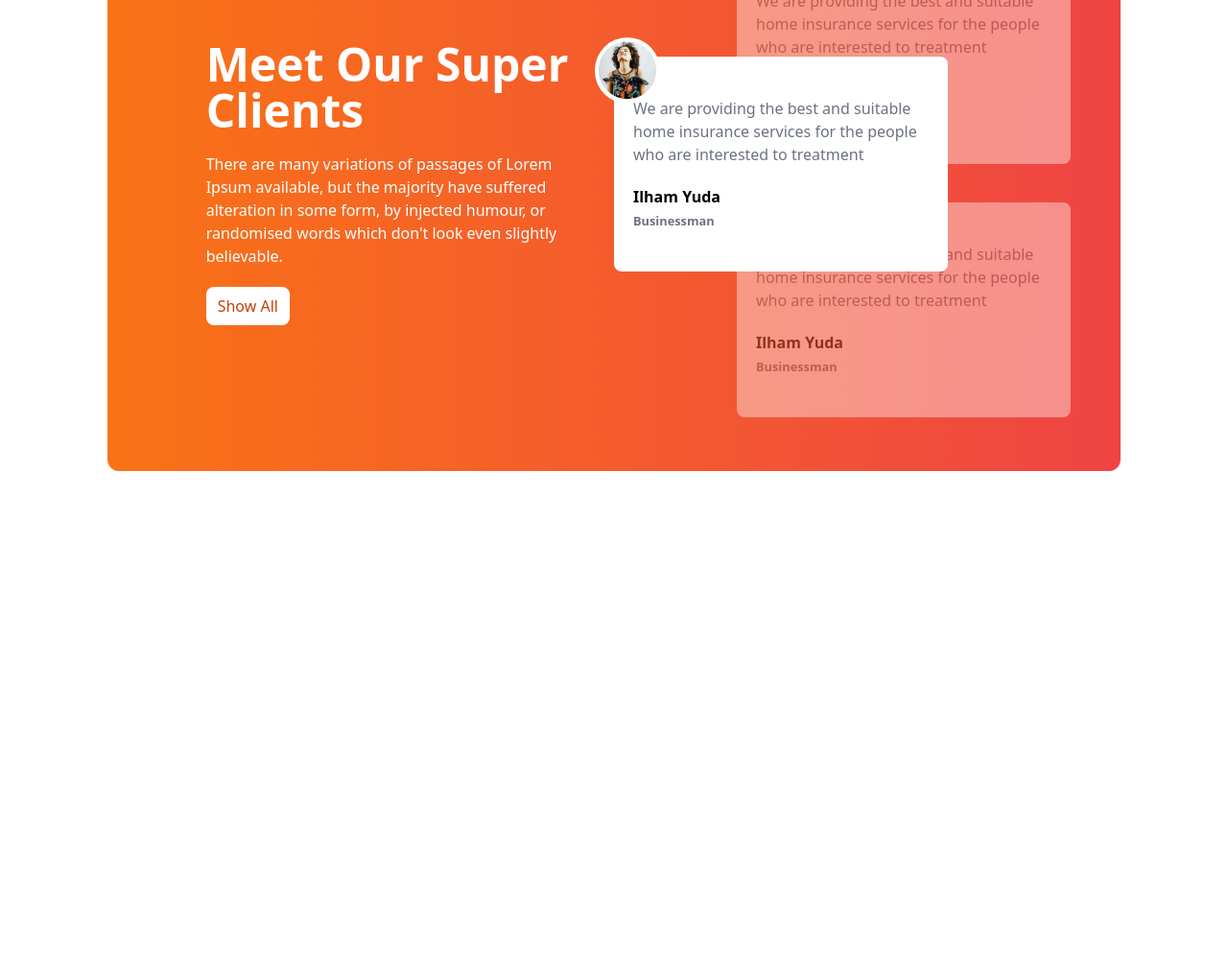
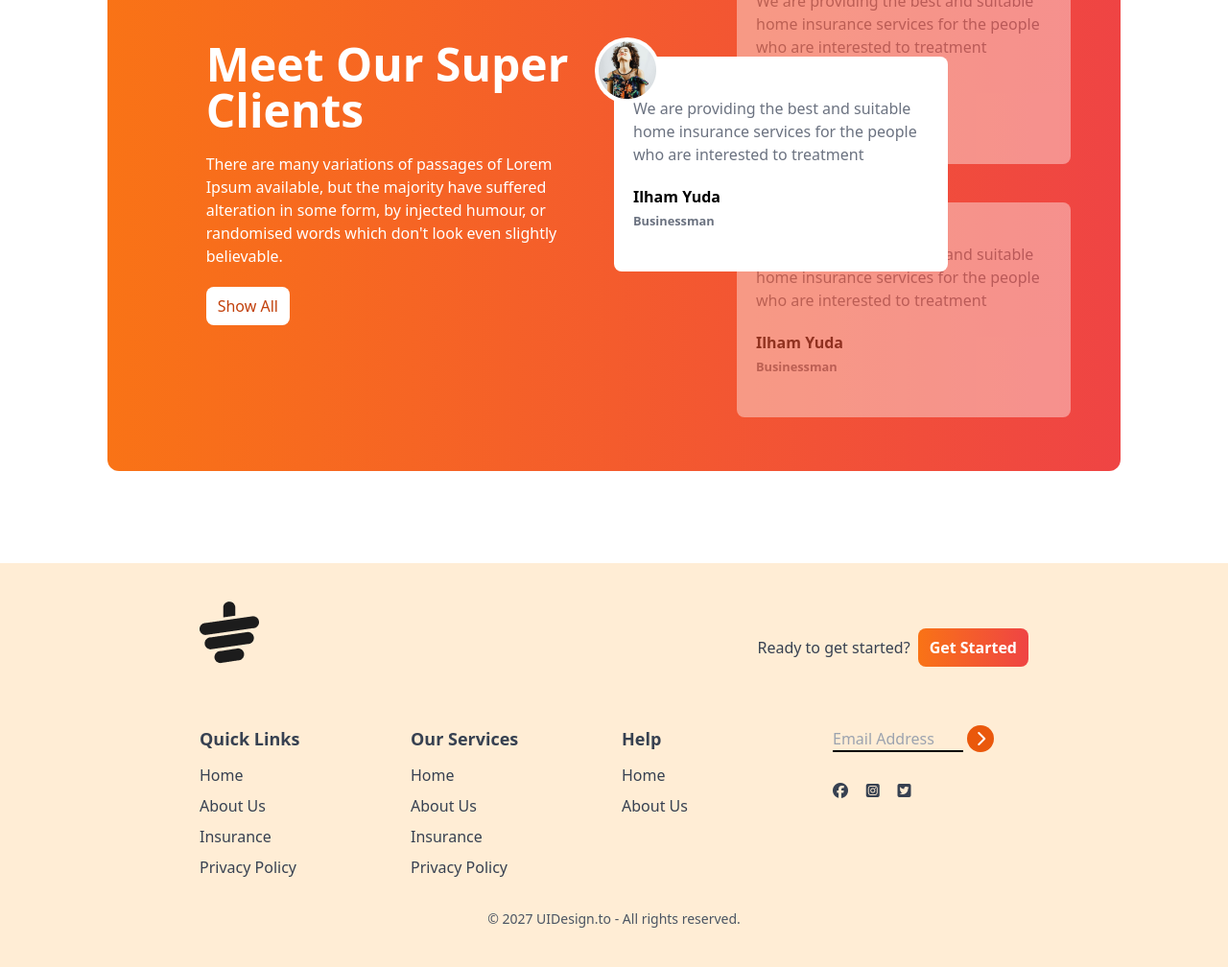
Before and after one commit to Hridoy7887-stack/Tea-House-Project-Official, a plain HTML site: page index.html in a window 1280 px wide. Shown: the part 1936-2944 px from the top of the page at 96% size. Before the commit the page ends 2523 px from the top, so only its background shows below. Drawn offline with nearby package versions, Linux system fonts and the light colour scheme.

Commit message:
added footer section

```diff
--- a/index.html
+++ b/index.html
@@ -187,8 +187,98 @@
           </div>
 
         </section>
+        <!-- News section homework -->
+
+
 
    </main>
+   <!-- Footer section -->
+    <footer class="bg-orange-100 text-gray-700 py-10 px-4 md:px-16">
+<div class="w-9/12 mx-auto">
+  <!-- Logo -->
+   <div class="mb-8 flex justify-between">
+    <img class="mb-8" src="./images/cup.png" alt="">
+    <div class="flex items-center gap-2">
+      <h4>Ready to get started?</h4>
+      <button class="bg-gradient-to-r from-orange-500 to-red-500 px-3 py-2 rounded-lg text-white font-bold">Get Started</button>
+    </div>
+   </div>
+   <!-- Links -->
+    <div class="grid grid-cols-1 md:grid-cols-2 lg:grid-cols-4 gap-4">
+      <!-- first column -->
+       <div>
+        <h3 class="font-semibold text-lg mb-3">Quick Links</h3>
+        <ul class="space-y-2">
+          <li>
+            <a class="hover:text-orange-600" href="#">Home</a>
+          </li>
+          <li>
+            <a class="hover:text-orange-600" href="#">About Us</a>
+          </li>
+          <li>
+            <a class="hover:text-orange-600" href="#">Insurance</a>
+          </li>
+          <li>
+            <a class="hover:text-orange-600" href="#">Privacy Policy</a>
+          </li>
+
+
+        </ul>
+       </div>
+      <!-- second column -->
+       <div>
+        <h3 class="font-semibold text-lg mb-3">Our Services </h3>
+        <ul class="space-y-2">
+          <li>
+            <a class="hover:text-orange-600" href="#">Home</a>
+          </li>
+          <li>
+            <a class="hover:text-orange-600" href="#">About Us</a>
+          </li>
+          <li>
+            <a class="hover:text-orange-600" href="#">Insurance</a>
+          </li>
+          <li>
+            <a class="hover:text-orange-600" href="#">Privacy Policy</a>
+          </li>
+
+
+        </ul>
+       </div>
+      <!-- third column -->
+       <div>
+        <h3 class="font-semibold text-lg mb-3">Help</h3>
+        <ul class="space-y-2">
+          <li>
+            <a class="hover:text-orange-600" href="#">Home</a>
+          </li>
+          <li>
+            <a class="hover:text-orange-600" href="#">About Us</a>
+          </li>
+
+
+
+        </ul>
+       </div>
+       <!-- fourth column -->
+        <div class="flex flex-col space-y-2">
+          <div>
+            <input placeholder="Email Address" type="text" class="bg-transparent border-b-2 border-black w-4/6">
+            <i class="fa-solid fa-chevron-right w-7 h-7 bg-orange-600 inline-flex rounded-full text-white justify-center items-center"></i>
+            <div class="flex justify-between w-2/5 mb-2 mt-8">
+              <i class="fa-brands fa-facebook"></i>
+              <i class="fa-brands fa-square-instagram"></i>
+              <i class="fa-brands fa-square-twitter"></i>
+
+            </div>
+          </div>
+        </div>
+    </div>
+    <div class="text-center pt-4 mt-4">
+      <p class="text-sm text-gray-600">© 2027 UIDesign.to - All rights reserved.</p>
+    </div>
+</div>
+    </footer>
 
 </body>
 </html>
```
